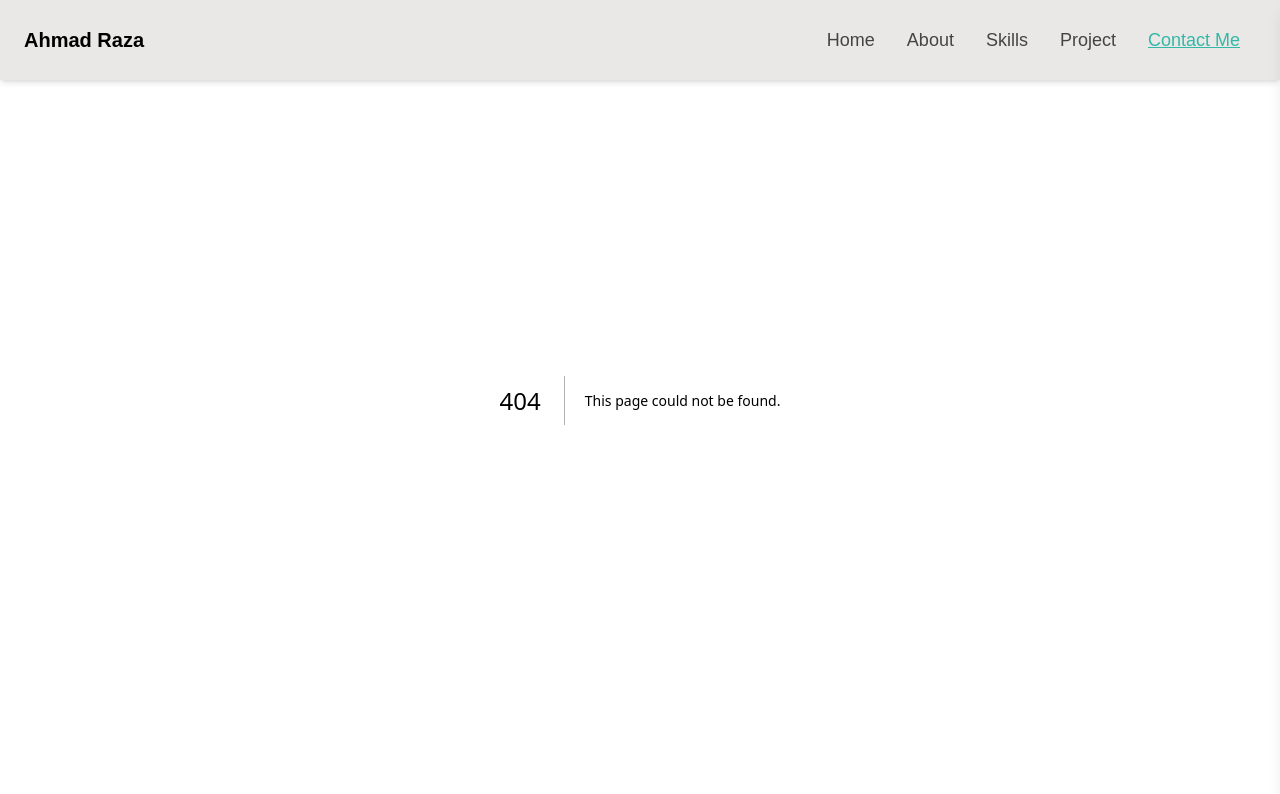
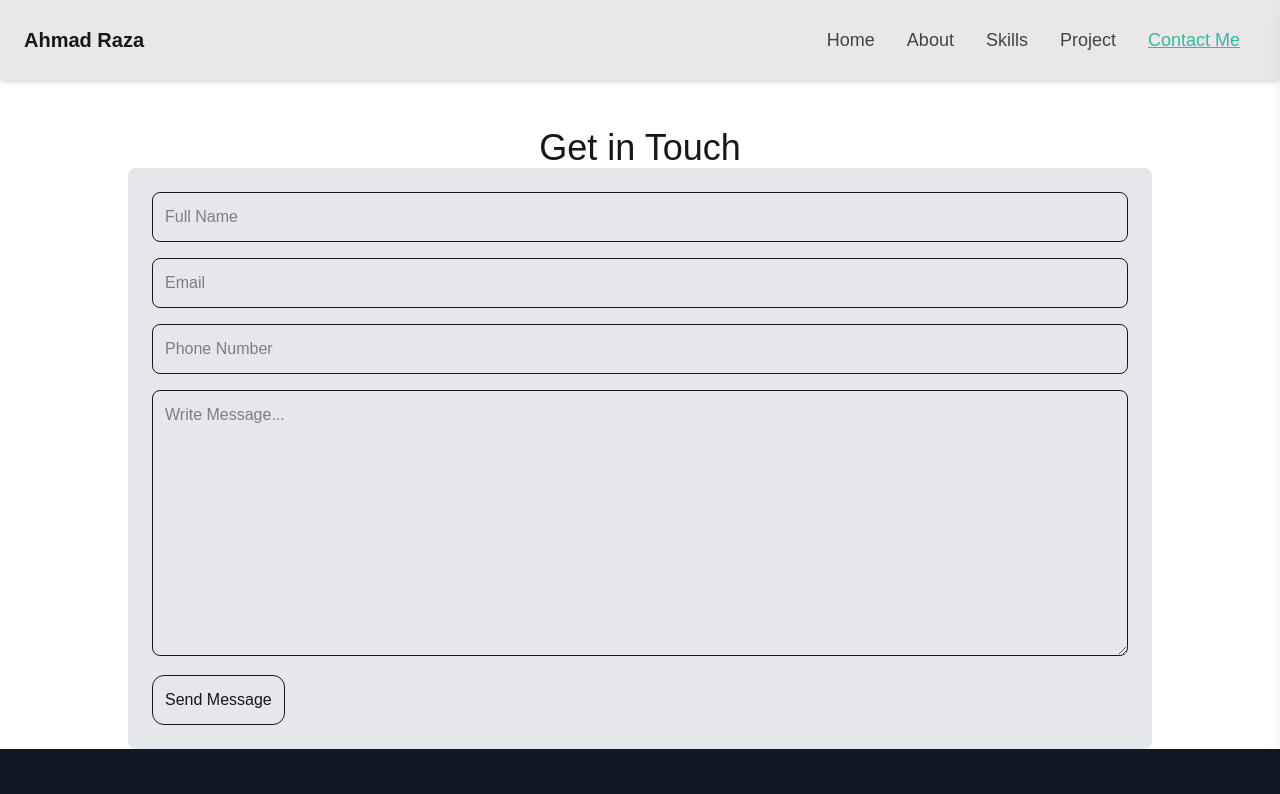
Before and after one commit to ahmadrazanawab/ahmad-raza-portfolio, a Next.js app: page /contact in a window 1280 px wide. Before the commit this address had no page. Shown: the top 794 px of the page. Built offline with nearby package versions, Linux system fonts and the light colour scheme.

Commit message:
completed contact from frontend

```diff
--- /dev/null
+++ b/app/contact/page.tsx
@@ -0,0 +1,119 @@
+"use client";
+import React from 'react';
+import { SubmitHandler, useForm, useFormState } from 'react-hook-form';
+
+interface Iinputs {
+    name: string;
+    email: string;
+    phone: string;
+    message: string;
+}
+
+
+
+
+
+const Page = () => {
+    const { register, handleSubmit, reset, control } = useForm<Iinputs>();
+
+    const handleContactForm: SubmitHandler<Iinputs> = async (data) => {
+        await new Promise((resolve) => {
+            setTimeout(() => {
+                resolve("this is resolve ok");
+            }, 5000);
+        })
+        console.log("Form Data: ", data);
+        reset();
+    }
+
+    const { errors, isSubmitting } = useFormState<Iinputs>({ control });
+
+    return (
+        <section className="mt-32">
+            <h4 className="text-center text-4xl">Get in Touch</h4>
+            <div className="bg-white">
+                <form onSubmit={handleSubmit(handleContactForm)}
+                    className="bg-gray-200 p-6 rounded-lg mx-auto w-[80%]"
+                >
+                    <div className="grid grid-cols-1 gap-4">
+                        <div className="w-full">
+                            <input
+                                type="text"
+                                {...register("name", {
+                                    required: "Name is required.",
+                                    minLength: {
+                                        value: 3,
+                                        message: "Name must me atleast 3 characters."
+                                    }
+                                })}
+                                className="border p-3 rounded-lg w-full"
+                                placeholder="Full Name"
+                            />
+                            {errors.name && <p className="text-sm text-red-400">{errors.name.message}</p>}
+                        </div>
+                        <div className='w-full'>
+                            <input
+                                type="text"
+                                {...register("email",
+                                    {
+                                        required: "Email is Required",
+                                        pattern: {
+                                            value: /^[^\s@]+@[^\s@]+\.[^\s@]+$/,
+                                            message: "Enter a valid email address",
+                                        },
+                                    }
+                                )}
+                                className="border p-3 rounded-lg w-full"
+                                placeholder="Email"
+                            />
+                            {errors.email && <p className="text-sm text-red-400">{errors.email.message}</p>}
+                        </div>
+                        <div className='w-full'>
+                            <input
+                                type="text"
+                                {...register("phone",
+                                    {
+                                        required: "Phone number is Required",
+                                        pattern: {
+                                            value: /^[6-9]\d{9}$/,
+                                            message: "Enter a valid 10-digit Indian phone number",
+                                        },
+                                    }
+                                )}
+                                className="border p-3 rounded-lg w-full"
+                                placeholder="Phone Number"
+                            />
+                            {errors.phone && <p className="text-sm text-red-400">{errors.phone.message}</p>}
+                        </div>
+                        <div className='w-full'>
+                            <textarea
+                                {...register("message",
+                                    {
+                                        required: "Message is Required",
+                                        minLength: {
+                                            value: 5,
+                                            message: "Message must be atleast 5 characters"
+                                        },
+                                        maxLength: {
+                                            value: 100,
+                                            message: "Message cannot exceed 100 characters",
+                                        }
+                                    }
+                                )}
+                                rows={10}
+                                className="border p-3 rounded-lg w-full"
+                                placeholder="Write Message..."
+                            />
+                            {errors.message && <p className="text-sm text-red-400">{errors.message.message}</p>}
+                        </div>
+                    </div>
+                    <button type="submit" disabled={isSubmitting} className={`border p-3 mt-3 rounded-xl ${isSubmitting ? "text-red-300":""}`}>
+                        {isSubmitting ? "submitting..." : "Send Message"}
+                    </button>
+                </form>
+            </div>
+        </section>
+    );
+};
+
+export default Page;
--- a/package.json
+++ b/package.json
@@ -13,6 +13,7 @@
     "next": "15.3.4",
     "react": "^19.0.0",
     "react-dom": "^19.0.0",
+    "react-hook-form": "^7.60.0",
     "react-icons": "^5.5.0"
   },
   "devDependencies": {
```
Also changed, not shown: 2 other files (tests, documents, lock files or other folders).
